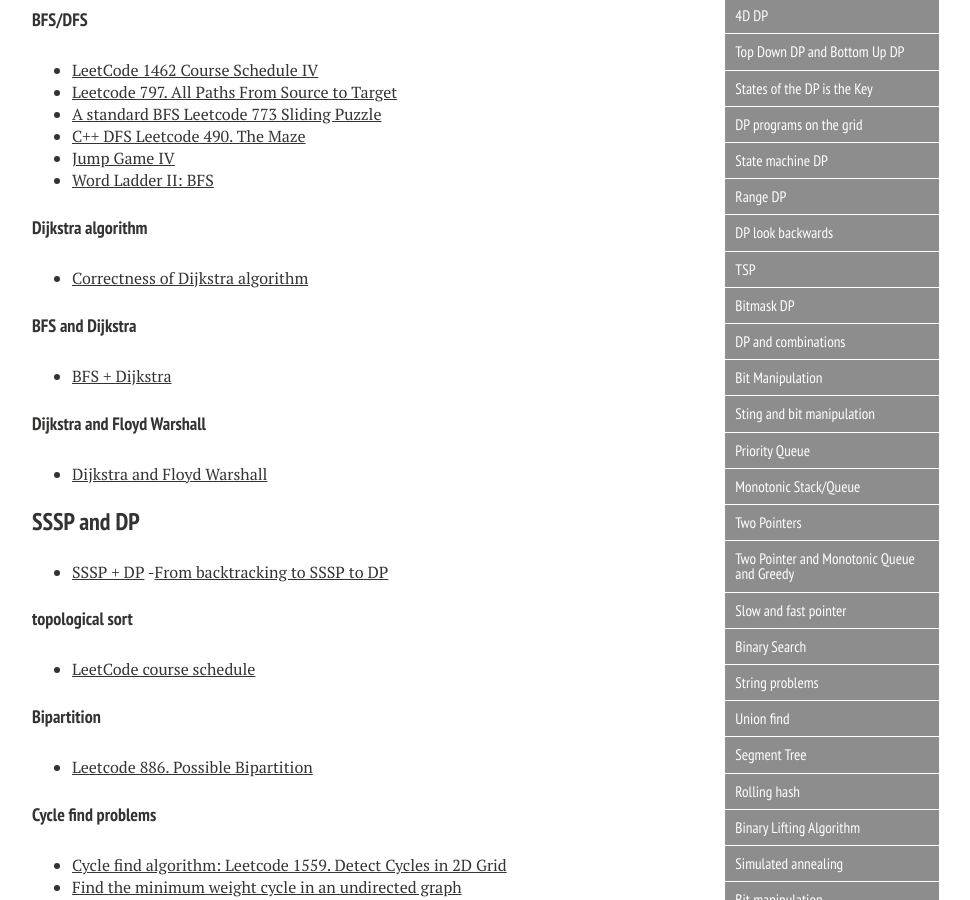
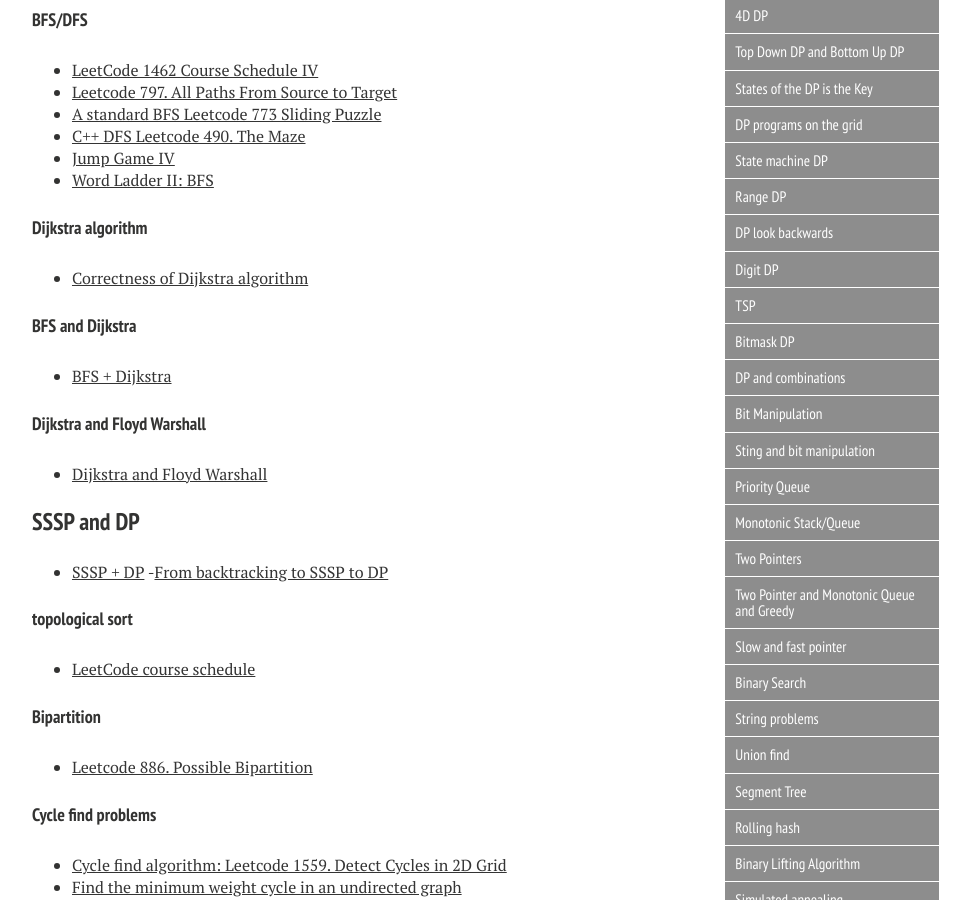
Before and after one commit to xiaokeshen/xiaokeshen.github.io, a Jekyll site: the page built from SoftwareEngineering/index.md, in a window 1280 px wide and 900 px high, scrolled down 1035 px. Shown: the whole window, without its empty margins (288-1258 px from the left). Built offline with Jekyll 4.4.1, drawn with Linux system fonts in a browser that asks for light colours; nearby versions of some CDN libraries.

Commit message:
Add digit dp

```diff
--- a/SoftwareEngineering/index.md
+++ b/SoftwareEngineering/index.md
@@ -151,6 +151,9 @@
 
 ### DP look backwards
 - [DP Look backwards LC 1871. Jump Game VII](https://jimmy-shen.medium.com/dont-look-back-go-forward-994fb77a0a4a)
+
+### Digit DP
+- [Digit DP](https://jimmy-shen.medium.com/digit-dp-269f47a20bf9)
 
 #### TSP
 - [Are you ready for solving the traveling salesman problem?](https://medium.com/analytics-vidhya/are-you-read-for-solving-the-traveling-salesman-problem-80e3c4ea45fc?source=friends_link&sk=b28ea8888460935401ae02f800d6ccd8)
```
